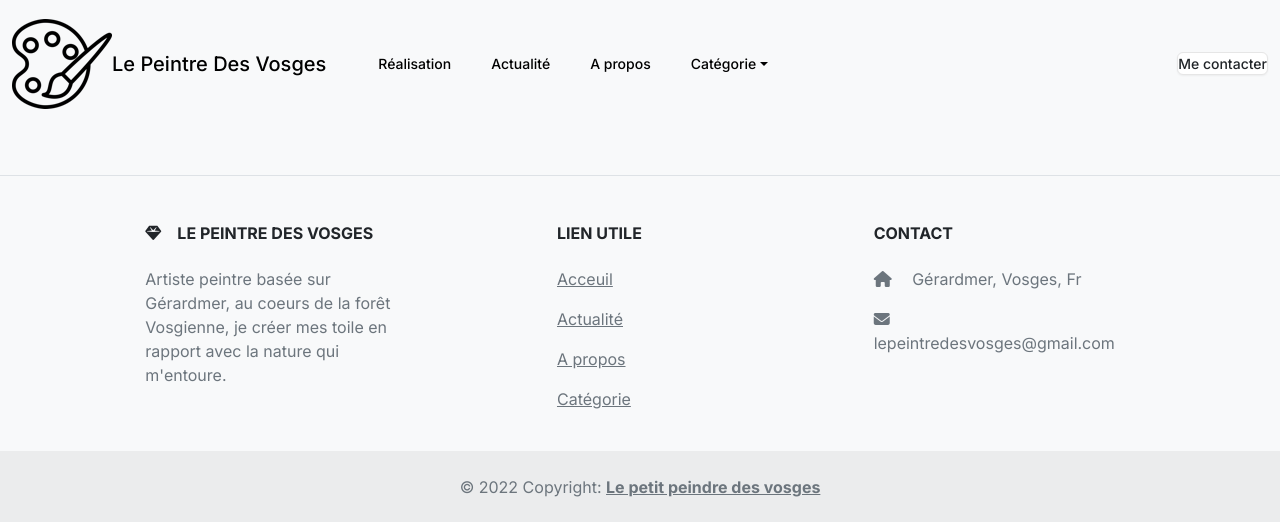
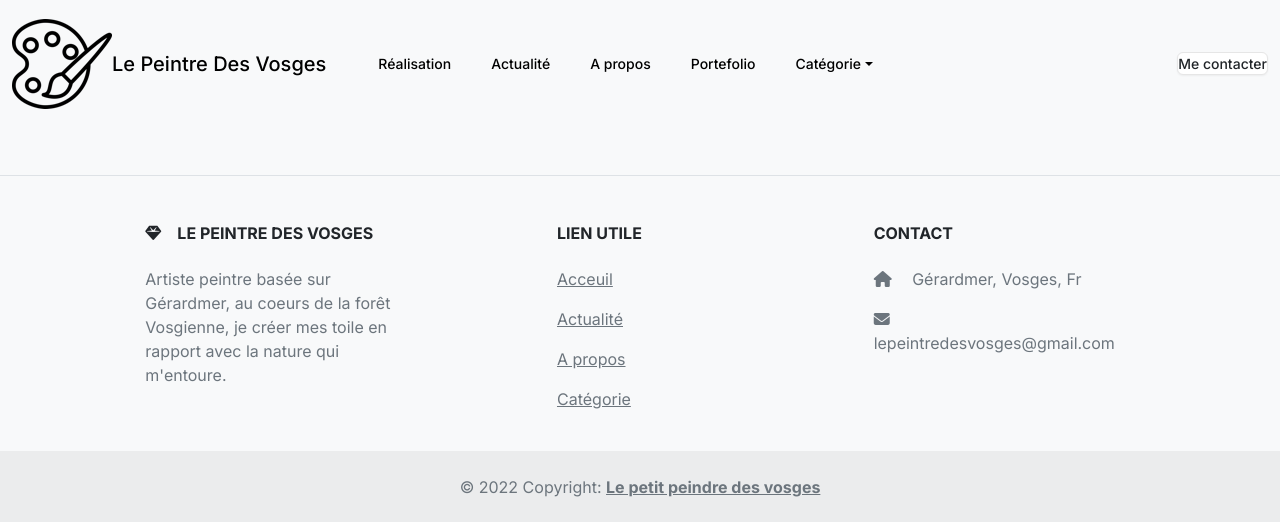
Before and after one commit to ValentinPonsonnet/LePetitPeintreDesVosges, a Symfony app: template templates/base.html.twig in a window 1280 px wide. Shown: the top 522 px of the page. Run offline with Twig, Linux system fonts and the light colour scheme; the template is opened without the code that fills it, so the values that code supplies are empty; some libraries are stand-ins or nearby versions.

Commit message:
correctif nav-bar / welcome

```diff
--- a/templates/base/nav-bar.html.twig
+++ b/templates/base/nav-bar.html.twig
@@ -19,6 +19,9 @@
         <li class="nav-item">
           <a class="nav-link" href="#">A propos</a>
         </li>
+        <li class="nav-item">
+          <a class="nav-link" href="" >Portefolio</a>
+        </li>
         <li class="nav-item dropdown">
           <a class="nav-link dropdown-toggle" data-bs-toggle="dropdown" href="#" role="button" aria-haspopup="true" aria-expanded="false">Catégorie</a>
           <div class="dropdown-menu">
--- a/templates/home/welcome.html.twig
+++ b/templates/home/welcome.html.twig
@@ -10,6 +10,7 @@
                     Artiste peintre basée sur Gérardmer, au coeurs de la forêt Vosgienne, je créer mes toile en rapport avec la nature qui m'entoure.
                     Tout mes toile sont livrée avec un certificat d'authenticité et un numéro pour les éditions limités. Une pertie des ventes ira à des assciations permettant au personne une insertion professionnel par l'art.
                 </p>
+                <a href="" class="btn btn-secondary">Voir mon Portefolio</a>
             </div>
         </div>
     </div>
```
